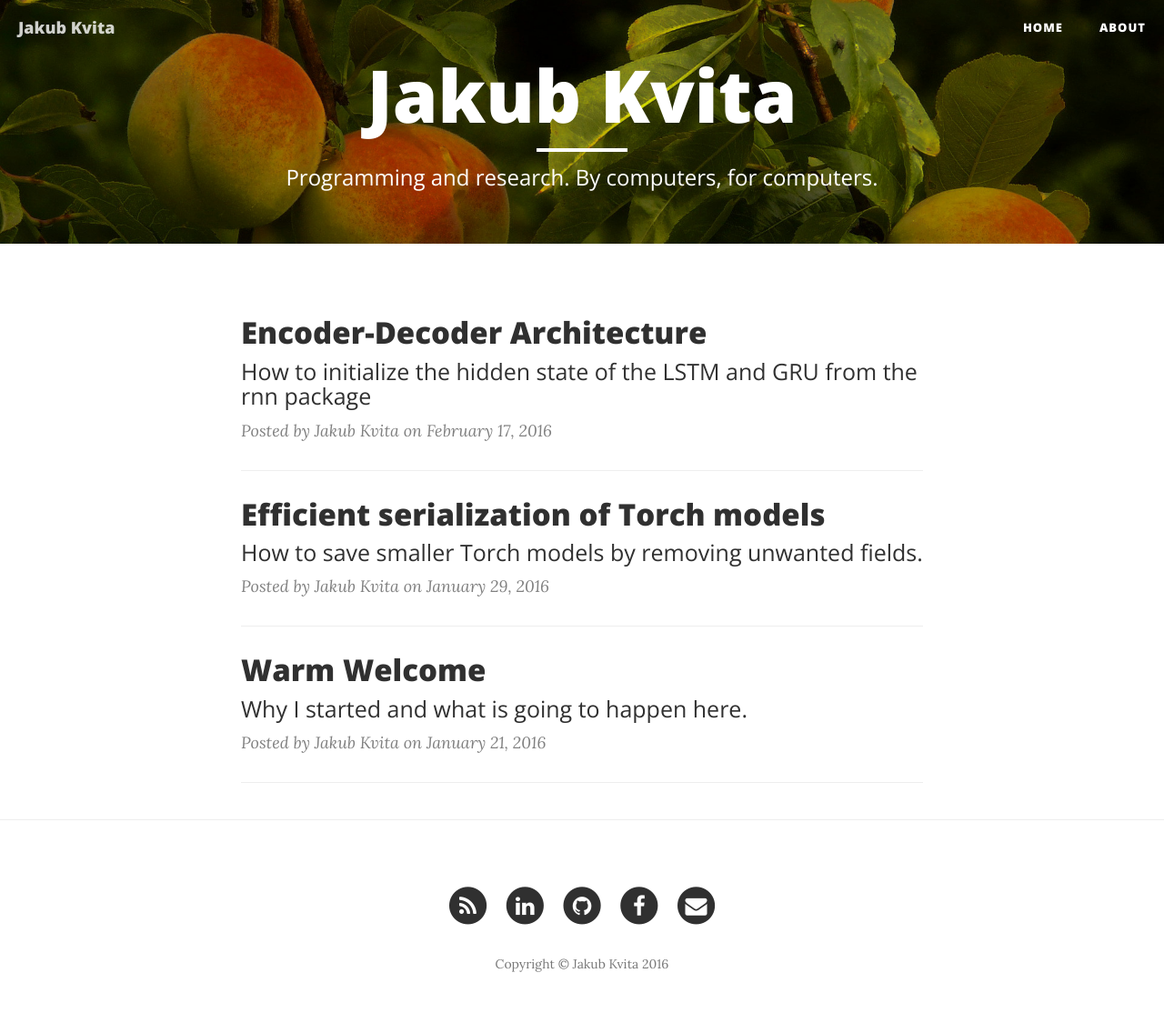
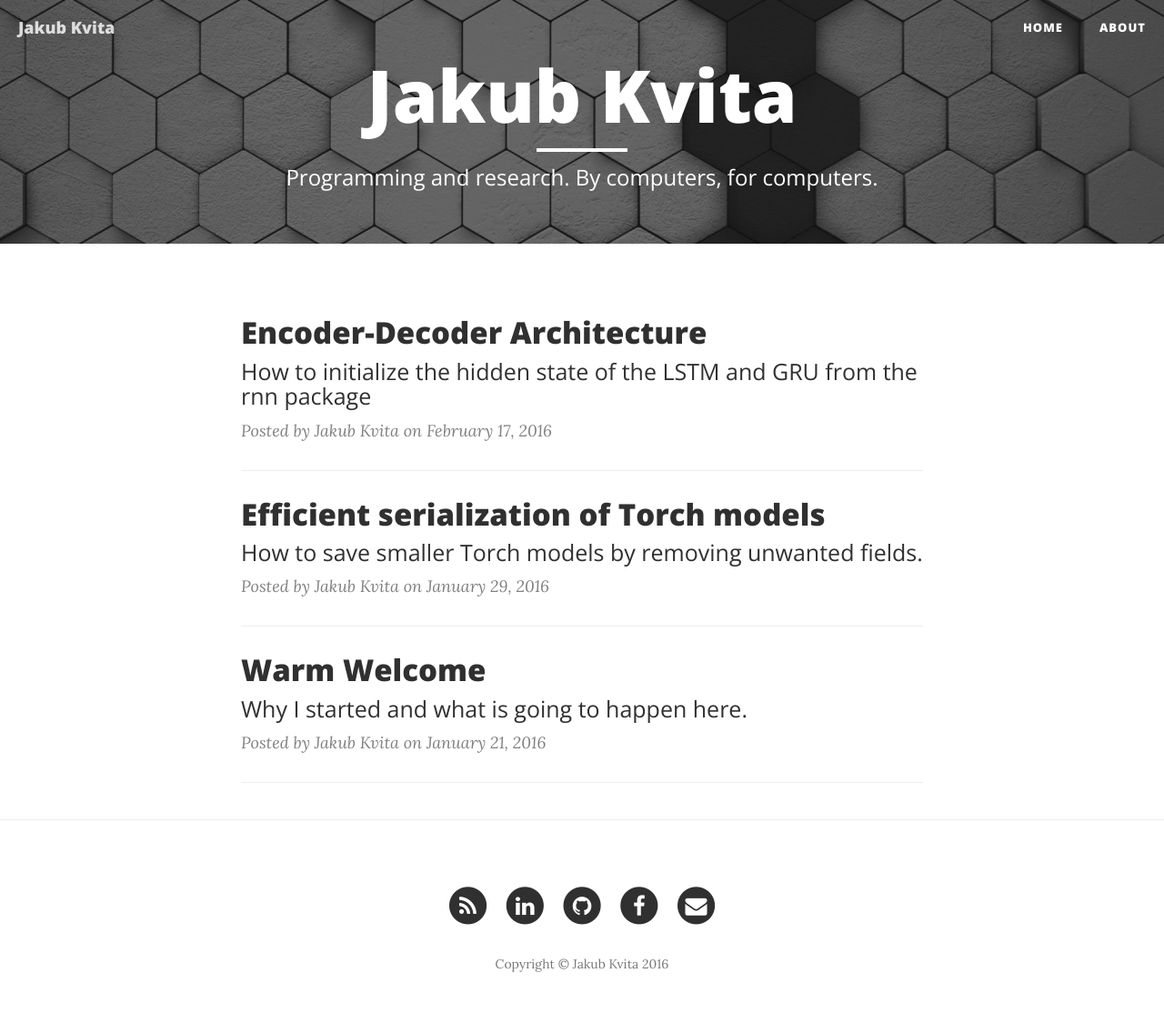
Before and after one commit to kvitajakub/kvitajakub.github.io, a Jekyll site: the page built from index.html, in a window 1280 px wide. Shown: the whole page at 91% size. Built offline with Jekyll 4.4.1, drawn with Linux system fonts in a browser that asks for light colours; nearby versions of some CDN libraries; the list of posts is cut into pages by our own code.

Commit message:
new background

```diff
--- a/_config.yml
+++ b/_config.yml
@@ -1,6 +1,6 @@
 # Site settings
 title: Jakub Kvita
-header-img: img/peaches2.jpg
+header-img: img/linkedin.jpg
 email: kvitajakub@gmail.com
 # description: "Write your site description here. It will be used as your sites meta description as well!"
 baseurl: ""
```
Also changed, not shown: img/linkedin.jpg (added).
